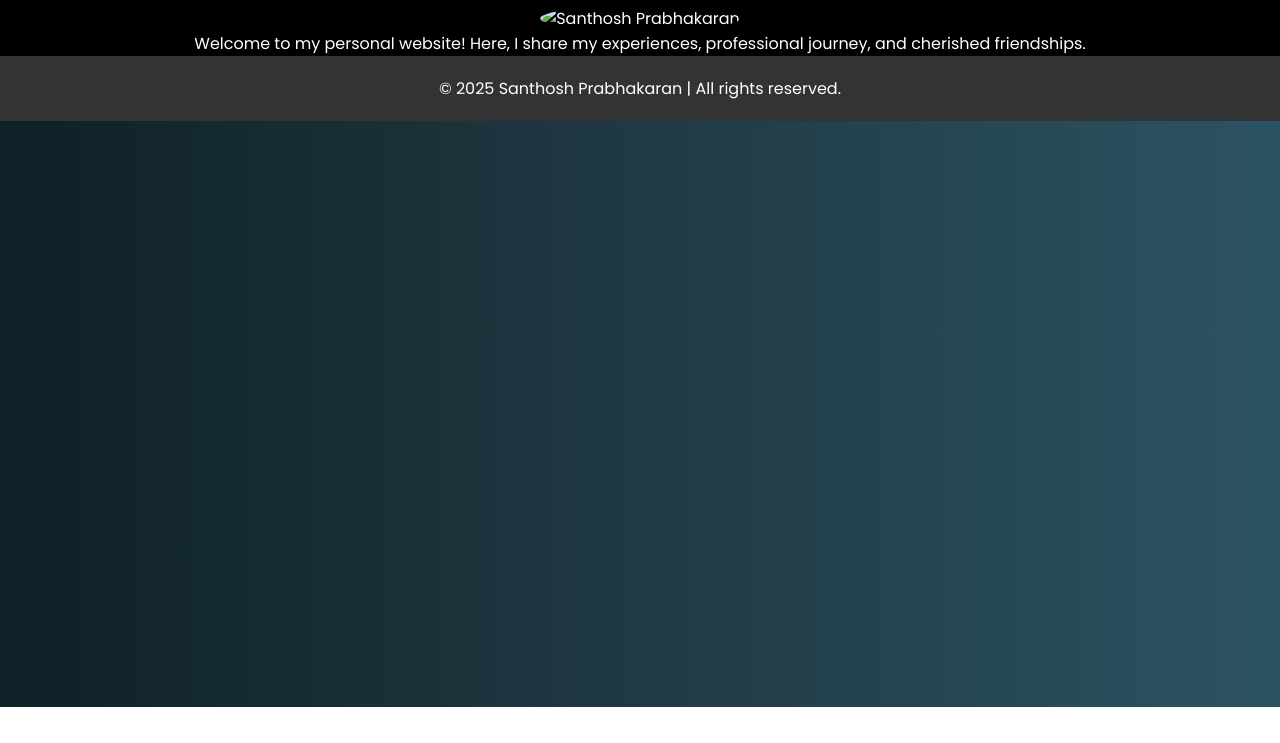
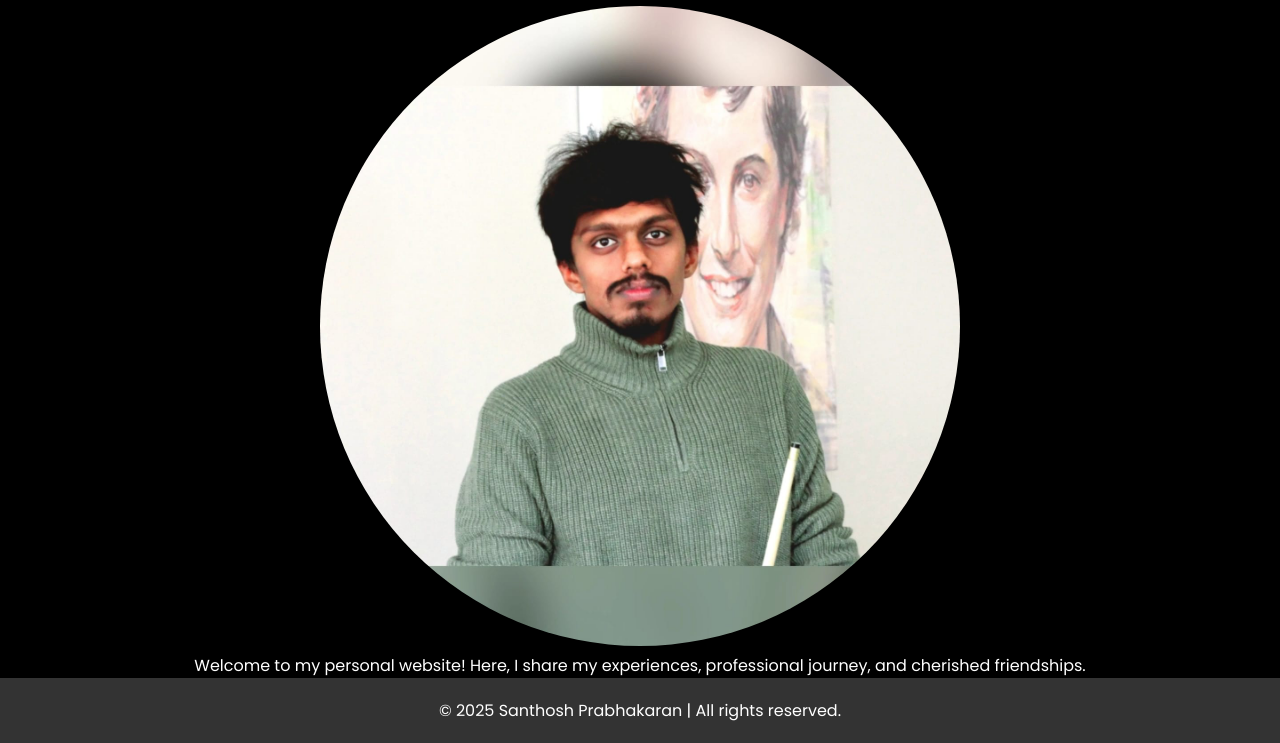
Before and after one commit to Sandy030403/cs615_Assign2, a plain HTML site: page about.html in a window 1280 px wide. Shown: the part 93-836 px from the top of the page. Before the commit the page ends 800 px from the top, so only its background shows below. Drawn offline with Linux system fonts and the light colour scheme.

Commit message:
about.html

```diff
--- a/about.html
+++ b/about.html
@@ -24,7 +24,7 @@
     <!-- About Content -->
     <section class="about-section">
     <h1>About Me</h1>
-    <img src="images/sandy.jpg" alt="Santhosh Prabhakaran" class="about-image">
+    <img src="sandy.jpg" alt="Santhosh Prabhakaran" class="about-image">
     <p>Welcome to my personal website! Here, I share my experiences, professional journey, and cherished friendships. </p>
 </section>
 
```
